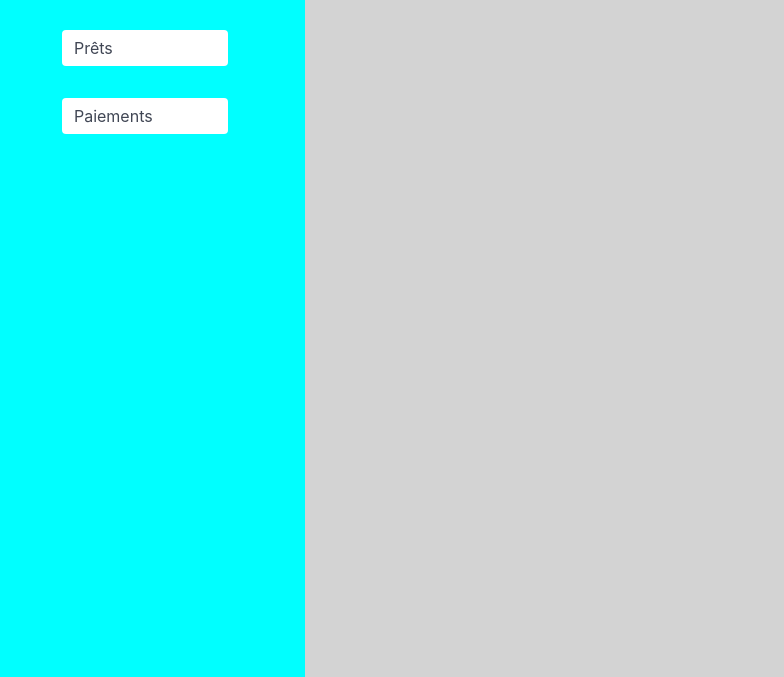
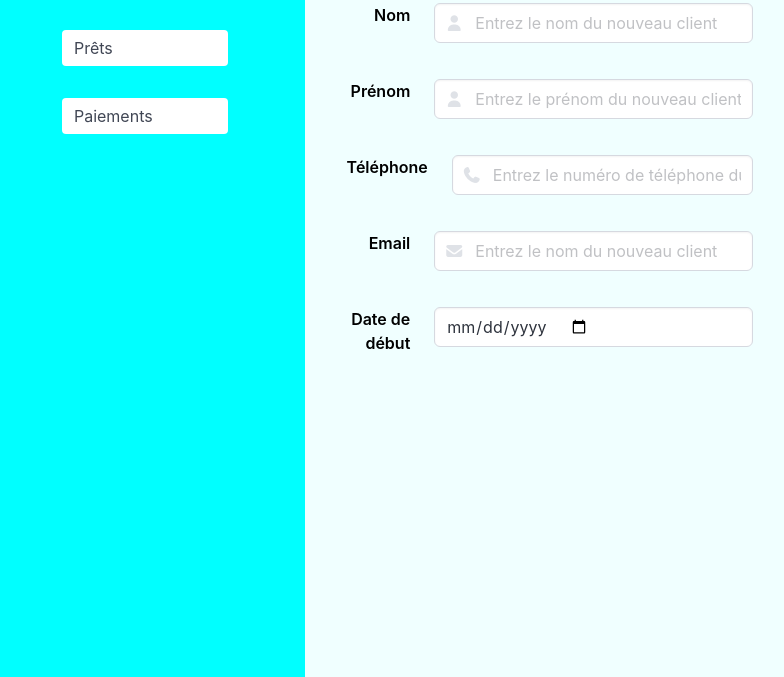
Before and after one commit to raph4e/Tp-ApplicationsWeb, a plain HTML site: page gestionClients.html in a window 1280 px wide. Shown: the part 123-800 px from the top of the page, without its empty margins (15-799 px from the left). Drawn offline with nearby package versions, Linux system fonts and the light colour scheme.

Commit message:
Début de gestion clients

```diff
--- a/gestionClients.html
+++ b/gestionClients.html
@@ -1,12 +1,15 @@
 <!DOCTYPE html>
 <html lang="en">
+
 <head>
     <meta charset="UTF-8">
     <meta name="viewport" content="width=device-width, initial-scale=1.0">
-    <title>BES Loan | Clients</title>
+    <title>BES Loan | Prêts</title>
+    <link rel="stylesheet" href="https://cdn.jsdelivr.net/npm/bulma@1.0.4/css/bulma.min.css">
+    <link rel="stylesheet" href="https://bulma.io/vendor/fontawesome-free-6.5.2-web/css/all.min.css">
     <link rel="stylesheet" href="style.css">
-    <link rel="stylesheet" href="https://cdn.jsdelivr.net/npm/bulma@1.0.4/css/bulma.min.css">
 </head>
+
 <body>
     <main>
         <div class="sidebar">
@@ -31,7 +34,99 @@
                 </ul>
             </aside>
         </div>
-        <div class="dashboard"></div>
+        <div class="formulairePrets">
+            <!-- Titre qui indique l'ajout d'un nouveau client-->
+            <h1 class="title">Créer un nouveau client</h1>
+            <!-- Entrée du nom du nouveau client -->
+            <div class="field is-horizontal">
+                <div class="field-label">
+                    <label class="label labelColor">Nom</label>
+                </div>
+                <div class="field-body">
+                    <div class="field">
+                        <div class="control has-icons-left">
+                            <input class="input" type="text" placeholder="Entrez le nom du nouveau client" required>
+                            <span class="icon is-normal is-left">
+                                <i class="fa-solid fa-user"></i>
+                            </span>
+                        </div>
+                    </div>
+                </div>
+            </div>
+
+            <!-- Entrée du prénom du nouveau client -->
+            <div class="field is-horizontal">
+                <div class="field-label">
+                    <label class="label labelColor">Prénom</label>
+                </div>
+                <div class="field-body">
+                    <div class="field">
+                        <div class="control has-icons-left">
+                            <input class="input" type="text" placeholder="Entrez le prénom du nouveau client" required>
+                            <span class="icon is-normal is-left">
+                                <i class="fa-solid fa-user"></i>
+                            </span>
+                        </div>
+                    </div>
+                </div>
+            </div>
+
+            <!-- Entrée du téléphone du nouveau client -->
+            <div class="field is-horizontal">
+                <div class="field-label">
+                    <label class="label labelColor">Téléphone</label>
+                </div>
+                <div class="field-body">
+                    <div class="field">
+                        <div class="control has-icons-left">
+                            <input class="input" type="tel"
+                                placeholder="Entrez le numéro de téléphone du nouveau client" required>
+                            <span class="icon is-normal is-left">
+                                <i class="fa-solid fa-phone"></i>
+                            </span>
+                        </div>
+                    </div>
+                </div>
+            </div>
+
+            <!-- Entrée de l'email du nouveau client -->
+            <div class="field is-horizontal">
+                <div class="field-label">
+                    <label class="label labelColor">Email</label>
+                </div>
+                <div class="field-body">
+                    <div class="field">
+                        <div class="control has-icons-left">
+                            <input class="input" type="text" placeholder="Entrez le nom du nouveau client" required>
+                            <span class="icon is-normal is-left">
+                                <i class="fa-solid fa-envelope"></i>
+                            </span>
+                        </div>
+                    </div>
+                </div>
+            </div>
+
+            <!-- Input de la date de début du prêt -->
+            <!-- mettre id pour récuppérer avec js et calculer les intérêts totaux -->
+            <div class="field is-horizontal">
+                <div class="field-label">
+                    <label class="label labelColor">Date de début</label>
+                </div>
+                <div class="field-body">
+                    <div class="field">
+                        <div class="control">
+                            <input class="input" type="date">
+                        </div>
+                    </div>
+                </div>
+            </div>
+        </div>
+
+
+        <!-- Calcule automatiquement intérêts cumulés, solde restant, statut (ACTIF, REMBOURSÉ, EN RETARD).-->
+
+
     </main>
 </body>
+
 </html>
```
Also changed, not shown: style.css (line endings or trailing spaces).
